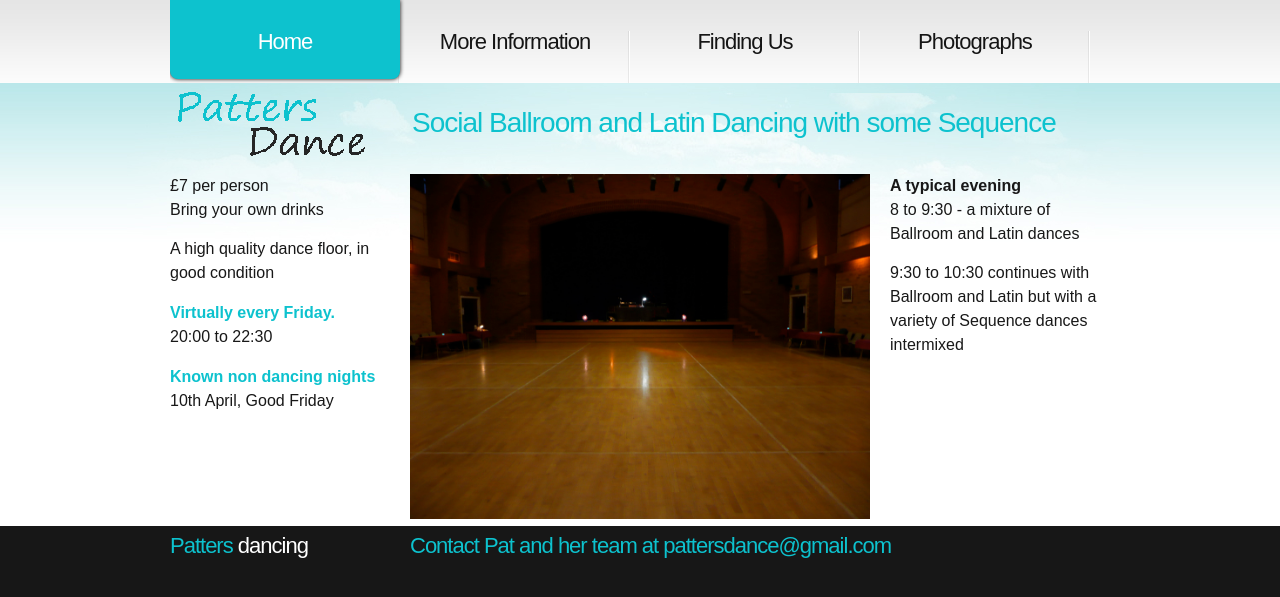
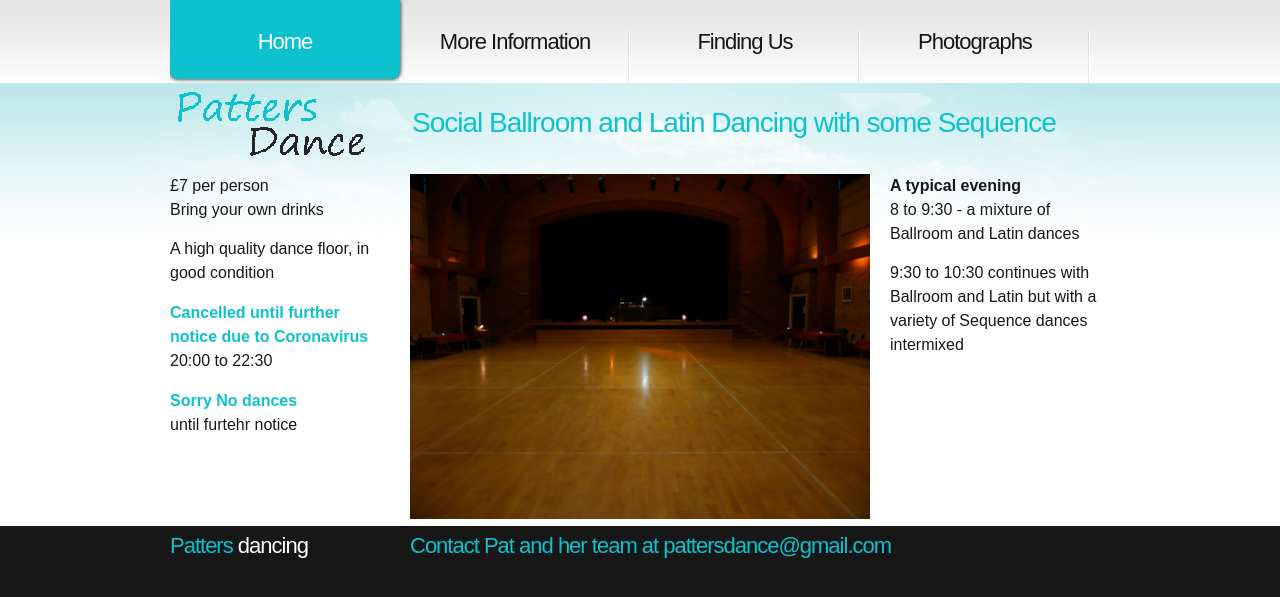
Before and after one commit to ramsayd/patters, a Jekyll site: the page built from 00_index.md, in a window 1280 px wide. Shown: the top 597 px of the page. Built offline with Jekyll 4.4.1, drawn with Linux system fonts in a browser that asks for light colours.

Commit message:
Update 00_index.md

```diff
--- a/00_index.md
+++ b/00_index.md
@@ -10,10 +10,10 @@ permalink: "index.html"
       <dt>£7 per person</dt>
       <dt>Bring your own drinks</dt>
       <dt class="marginT15">A high quality dance floor, in good condition</dt>
-      <dt class="heading-text">Virtually every Friday.</dt>
+      <dt class="heading-text">Cancelled until further notice due to Coronavirus</dt>
       <dt>20:00 to 22:30</dt>
-      <dt class="heading-text non-dancing">Known non dancing nights</dt>
-                        <dt> 10th April, Good Friday</dt>
+      <dt class="heading-text non-dancing">Sorry No dances</dt>
+                        <dt> until furtehr notice</dt>
          </dl>
   </dl>
 </article>
```
